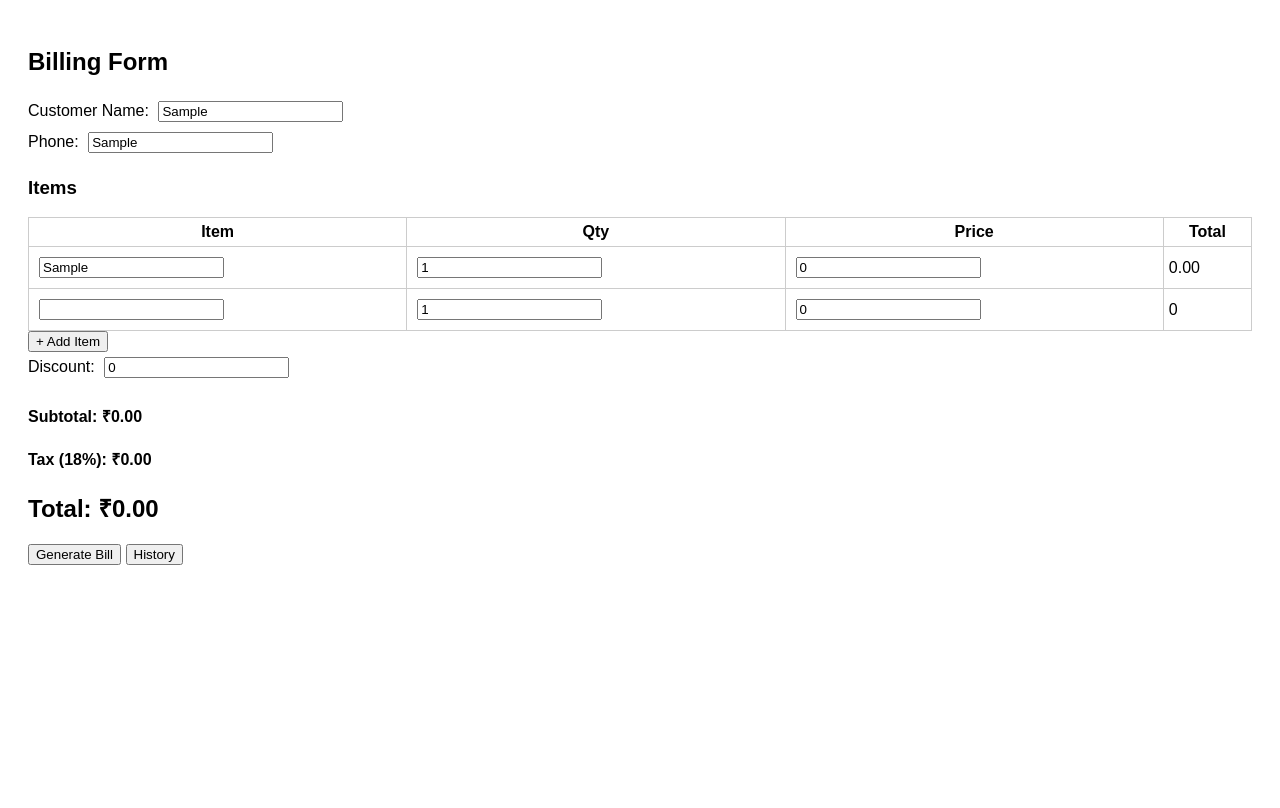
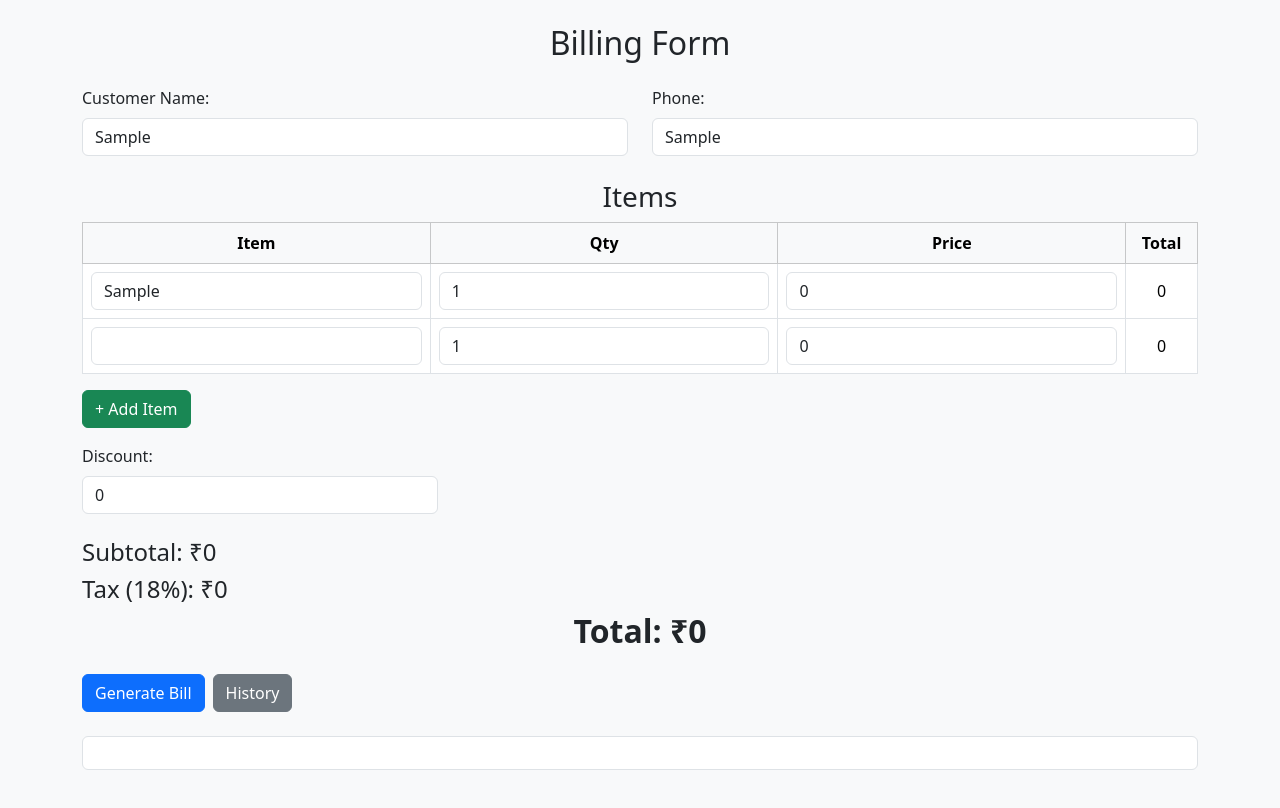
Before and after one commit to Deveshwar-cs/billing-app, a website: page public/index.html in a window 1280 px wide. Both pictures are taken after typing "Sample", "Sample", "Sample" into the empty fields and a click on the button "+ Add Item". Drawn offline with nearby package versions, Linux system fonts and the light colour scheme.

Commit message:
adding style in my billing page

```diff
--- a/public/index.html
+++ b/public/index.html
@@ -2,23 +2,59 @@
 <html lang="en">
   <head>
     <meta charset="UTF-8" />
+    <meta name="viewport" content="width=device-width, initial-scale=1" />
     <title>Billing Software</title>
-    <link rel="stylesheet" href="/style.css" />
+    <link
+      href="https://cdn.jsdelivr.net/npm/bootstrap@5.3.2/dist/css/bootstrap.min.css"
+      rel="stylesheet"
+    />
+    <style>
+      body {
+        background-color: #f8f9fa;
+      }
+
+      h2,
+      h3 {
+        text-align: center;
+      }
+
+      #output {
+        white-space: pre-wrap;
+      }
+    </style>
   </head>
-  <body>
-    <h2>Billing Form</h2>
-    <div>
-      <label>Customer Name:</label>
-      <input id="custName" placeholder="Customer Name" type="text" />
+  <body class="bg-light py-4">
+    <div class="container">
+      <h2 class="mb-4">Billing Form</h2>
+
+      <div class="row mb-3">
+        <div class="col-md-6">
+          <label class="form-label">Customer Name:</label>
+          <input
+            id="custName"
+            placeholder="Customer Name"
+            type="text"
+            class="form-control"
+          />
         </div>
-    <div>
-      <label>Phone:</label>
-      <input id="custPhone" placeholder="Customer Phone" type="text" />
+        <div class="col-md-6">
+          <label class="form-label">Phone:</label>
+          <input
+            id="custPhone"
+            placeholder="Customer Phone"
+            type="text"
+            class="form-control"
+          />
+        </div>
       </div>
 
-    <h3>Items</h3>
-    <table id="itemTable">
-      <thead>
+      <h3 class="mt-4">Items</h3>
+      <div class="table-responsive">
+        <table
+          id="itemTable"
+          class="table table-bordered text-center align-middle"
+        >
+          <thead class="table-light">
             <tr>
               <th>Item</th>
               <th>Qty</th>
@@ -28,29 +64,135 @@
           </thead>
           <tbody>
             <tr>
-          <td><input class="item-name" /></td>
-          <td><input class="item-qty" type="number" value="1" /></td>
-          <td><input class="item-price" type="number" value="0" /></td>
+              <td><input class="form-control item-name" /></td>
+              <td>
+                <input class="form-control item-qty" type="number" value="1" />
+              </td>
+              <td>
+                <input
+                  class="form-control item-price"
+                  type="number"
+                  value="0"
+                />
+              </td>
               <td><span class="item-total">0</span></td>
             </tr>
           </tbody>
         </table>
-    <button onclick="addRow()">+ Add Item</button>
-
-    <div>
-      <label>Discount:</label>
-      <input id="discount" type="number" value="0" />
       </div>
 
+      <div class="mb-3">
+        <button onclick="addRow()" class="btn btn-success">+ Add Item</button>
+      </div>
+
+      <div class="row mb-3">
+        <div class="col-md-4">
+          <label class="form-label">Discount:</label>
+          <input id="discount" type="number" value="0" class="form-control" />
+        </div>
+      </div>
+
+      <div class="mt-4">
         <h4>Subtotal: ₹<span id="subtotal">0</span></h4>
         <h4>Tax (18%): ₹<span id="tax">0</span></h4>
-    <h2>Total: ₹<span id="total">0</span></h2>
+        <h2 class="fw-bold">Total: ₹<span id="total">0</span></h2>
+      </div>
 
-    <button onclick="generateBill()">Generate Bill</button>
-    <a href="/history.html"><button>History</button></a>
+      <div class="d-flex gap-2 mt-4">
+        <button onclick="generateBill()" class="btn btn-primary">
+          Generate Bill
+        </button>
+        <a href="/history.html" class="btn btn-secondary">History</a>
+      </div>
 
-    <pre id="output"></pre>
+      <pre id="output" class="bg-white p-3 mt-4 border rounded"></pre>
+    </div>
 
-    <script src="script.js"></script>
+    <script>
+      function addRow() {
+        const table = document
+          .getElementById("itemTable")
+          .getElementsByTagName("tbody")[0]
+        const row = table.insertRow()
+
+        const itemCell = row.insertCell(0)
+        const qtyCell = row.insertCell(1)
+        const priceCell = row.insertCell(2)
+        const totalCell = row.insertCell(3)
+
+        itemCell.innerHTML = '<input class="form-control item-name" />'
+        qtyCell.innerHTML =
+          '<input class="form-control item-qty" type="number" value="1" />'
+        priceCell.innerHTML =
+          '<input class="form-control item-price" type="number" value="0" />'
+        totalCell.innerHTML = '<span class="item-total">0</span>'
+
+        addInputListeners()
+      }
+
+      function calculateTotals() {
+        let subtotal = 0
+        const rows = document.querySelectorAll("#itemTable tbody tr")
+        rows.forEach((row) => {
+          const qty = Number(row.querySelector(".item-qty").value)
+          const price = Number(row.querySelector(".item-price").value)
+          const total = qty * price
+          row.querySelector(".item-total").textContent = total
+          subtotal += total
+        })
+
+        const discount = Number(document.getElementById("discount").value)
+        subtotal -= discount
+
+        const tax = subtotal * 0.18
+        const total = subtotal + tax
+
+        document.getElementById("subtotal").textContent = subtotal.toFixed(2)
+        document.getElementById("tax").textContent = tax.toFixed(2)
+        document.getElementById("total").textContent = total.toFixed(2)
+      }
+
+      function addInputListeners() {
+        const inputs = document.querySelectorAll(
+          ".item-qty, .item-price, #discount"
+        )
+        inputs.forEach((input) => {
+          input.removeEventListener("input", calculateTotals) // Avoid duplicates
+          input.addEventListener("input", calculateTotals)
+        })
+      }
+
+      function generateBill() {
+        calculateTotals()
+
+        const name = document.getElementById("custName").value
+        const phone = document.getElementById("custPhone").value
+        const subtotal = document.getElementById("subtotal").textContent
+        const tax = document.getElementById("tax").textContent
+        const total = document.getElementById("total").textContent
+
+        let output = `Customer: ${name}\nPhone: ${phone}\n\nItems:\n`
+
+        const rows = document.querySelectorAll("#itemTable tbody tr")
+        rows.forEach((row, index) => {
+          const item = row.querySelector(".item-name").value
+          const qty = row.querySelector(".item-qty").value
+          const price = row.querySelector(".item-price").value
+          const total = row.querySelector(".item-total").textContent
+          output += `${
+            index + 1
+          }. ${item} - Qty: ${qty}, Price: ₹${price}, Total: ₹${total}\n`
+        })
+
+        output += `\nSubtotal: ₹${subtotal}\nTax: ₹${tax}\nTotal: ₹${total}`
+
+        document.getElementById("output").textContent = output
+      }
+
+      // Run listeners on first load
+      window.onload = () => {
+        addInputListeners()
+      }
+    </script>
   </body>
 </html>
```
Lines whose indentation alone changed are shown as unchanged.
